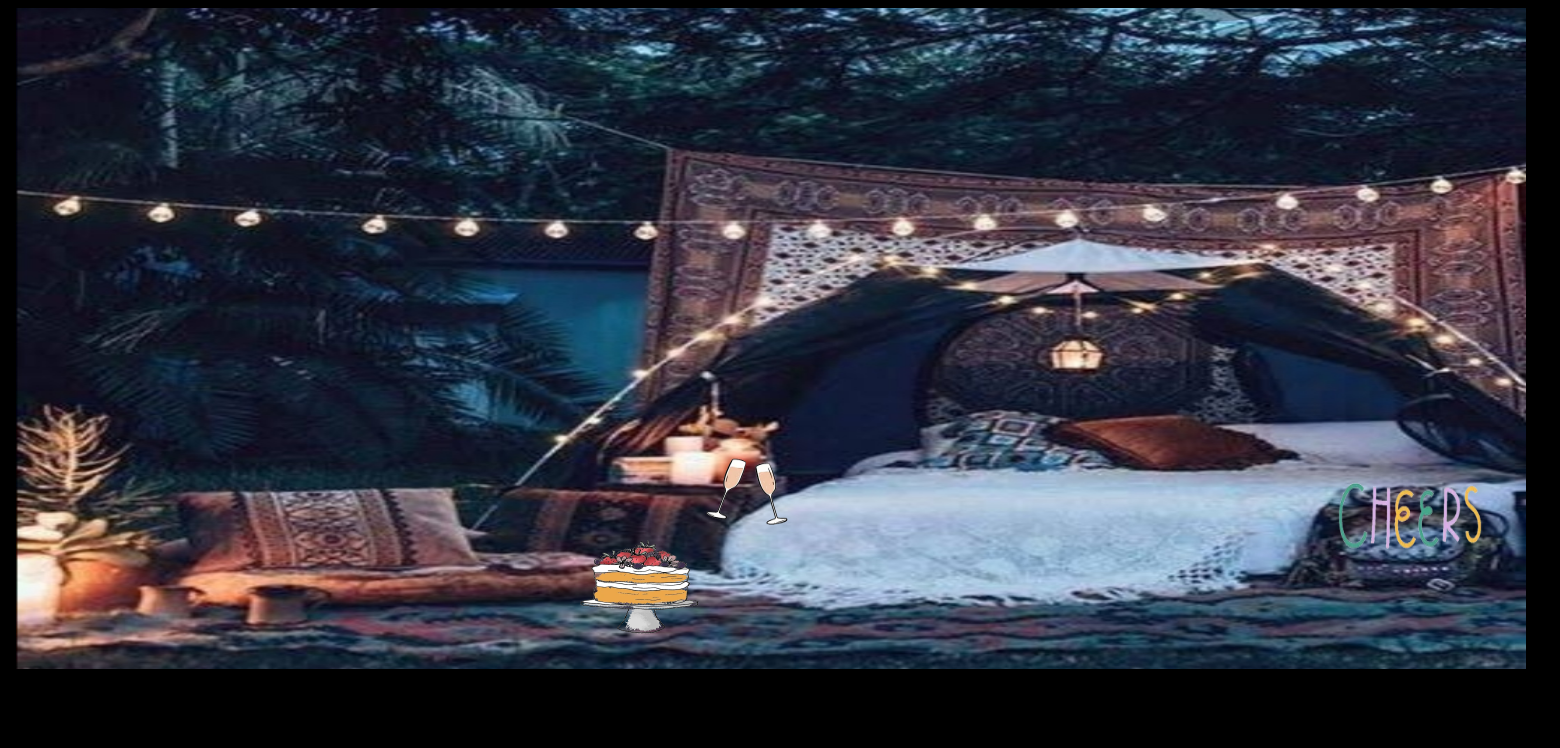
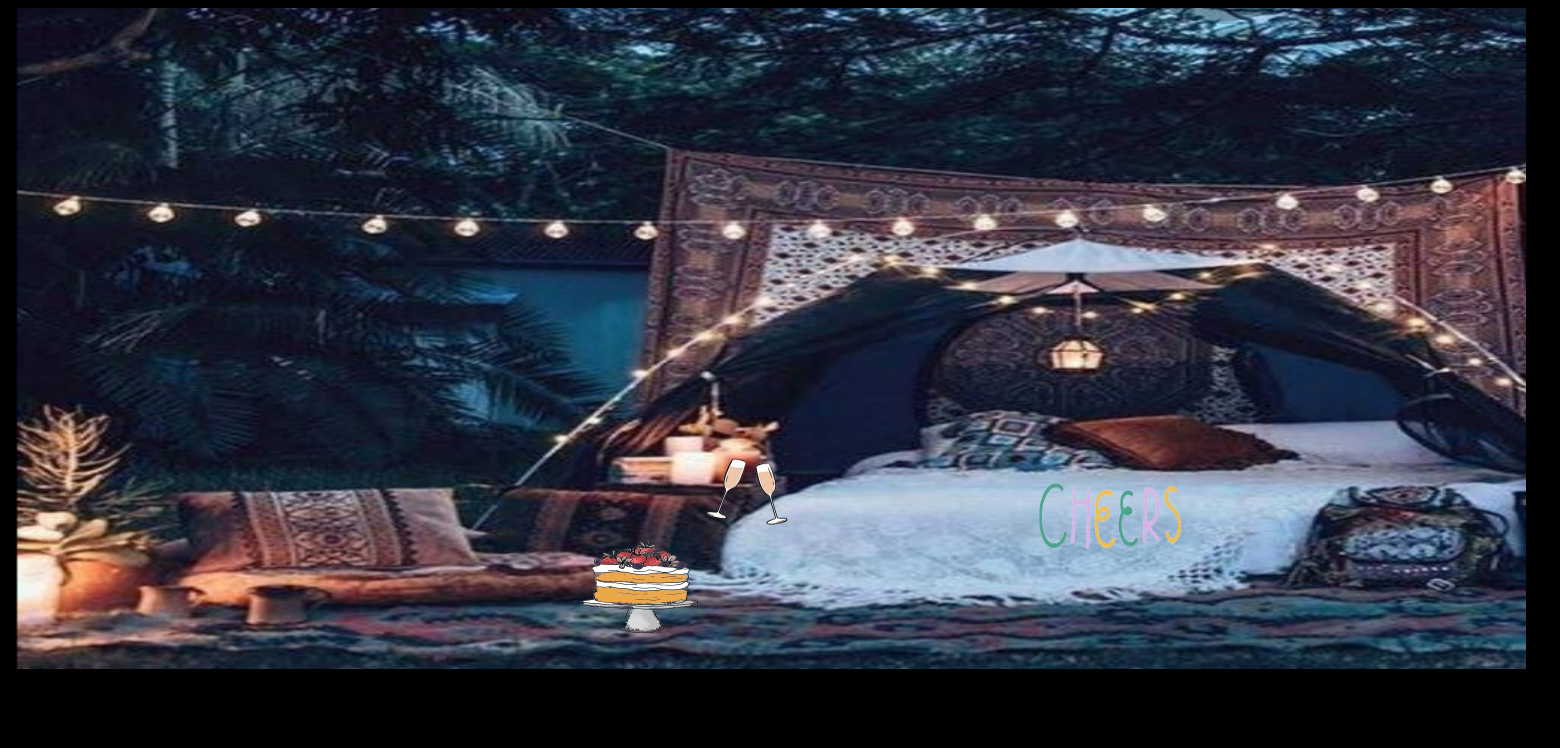
Before and after one commit to Subhlaxmi179/one, a PHP site: page /date.html in a window 1560 px wide. Shown: the top 748 px of the page. Run offline with PHP 8.4, Linux system fonts and the light colour scheme; some web fonts are replaced.

Commit message:
Update datestyle.css

```diff
--- a/css/datestyle.css
+++ b/css/datestyle.css
@@ -70,7 +70,6 @@ img
 }
 .cheers{
   position:relative;
-  left:300px;
   top:-250px;
   height:150px;
   width:150px;
```
